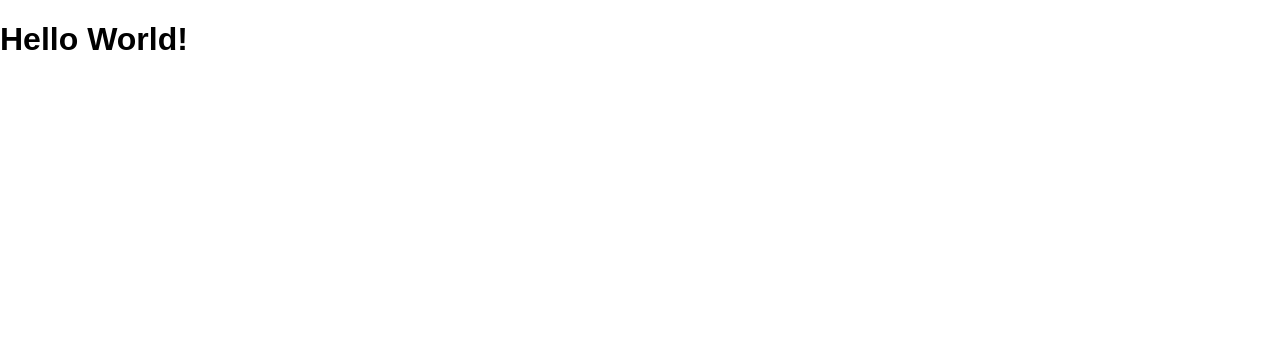
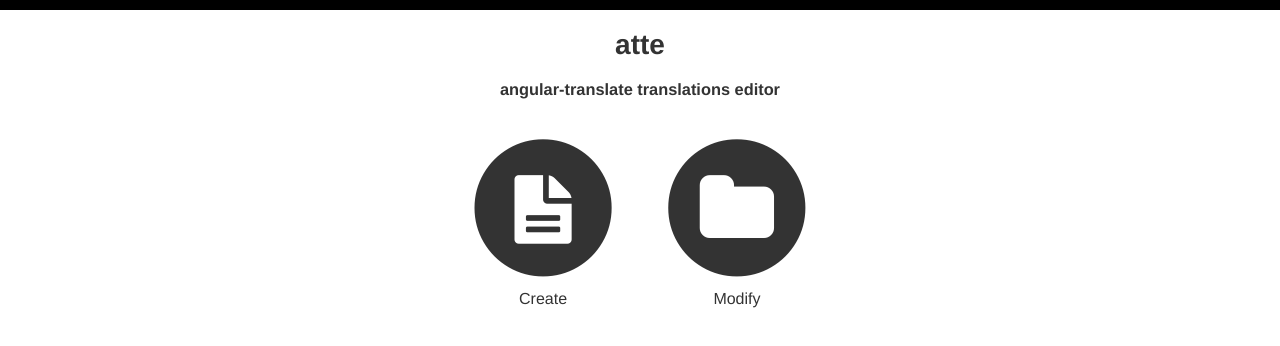
Before and after one commit to DWand/atte, a website: page app/index.htm in a window 1280 px wide. Drawn offline with Linux system fonts and the light colour scheme.

Commit message:
Main | Initial template

```diff
--- a/app/css/style.css
+++ b/app/css/style.css
@@ -0,0 +1,54 @@
+.pull-left {
+  float: left;
+}
+
+.pull-right {
+  float: right;
+}
+
+.clearfix:before,
+.clearfix:after {
+    content: "";
+    display:table;
+}
+.clearfix:after {
+    clear: both;
+}
+
+
+
+
+body {
+  font-family: "Helvetica Neue", Helvetica, Arial, sans-serif;
+  font-size: 14px;
+  color: #333;
+  background-color: #fff;
+}
+
+
+.top-menu {
+  padding: 5px;
+  background-color: #000;
+}
+
+
+
+#main-section header {
+  text-align: center;
+}
+
+#action-chooser {
+  text-align: center;
+}
+
+#main-section .choose-btn {
+  display: inline-block;
+  margin: 15px;
+  font-size: 16px;
+  text-align: center;
+  cursor: pointer;
+}
+
+#main-section .choose-btn .icon {
+  display: block;
+}
--- a/app/js/atte.js
+++ b/app/js/atte.js
@@ -14,7 +14,6 @@ app.config(['$translateProvider', function($translate) {
 app.config(['$routeProvider', function($routeProvider) {
   $routeProvider
     .when('/main', {
-      templateUrl: 'view/main.htm',
-      controller: 'MainCtrl' })
+      templateUrl: 'view/main.htm' })
     .otherwise({redirectTo: '/main'});
 }]);
--- a/app/l10n/en.json
+++ b/app/l10n/en.json
@@ -1,4 +1,9 @@
 {
 "title" : "atte",
-"header" : "angular-translate translations editor"
+"main" : {
+  "header" : "atte",
+  "subheader" : "angular-translate translations editor",
+  "create" : "Create",
+  "modify" : "Modify"
 }
+}
--- a/app/view/main.htm
+++ b/app/view/main.htm
@@ -1 +1,34 @@
-<h1>Hello World!</h1>
+<section id="main-section">
+
+  <section class="top-menu">
+
+  </section>
+
+  <section class="page">
+    <header>
+      <h1 translate>main.header</h1>
+      <h3 translate>main.subheader</h3>
+    </header>
+
+    <div id="action-chooser">
+
+      <div class="choose-btn">
+        <span class="fa-stack fa-5x icon">
+          <i class="fa fa-circle fa-stack-2x"></i>
+          <i class="fa fa-file-text fa-stack-1x fa-inverse"></i>
+        </span>
+        <span translate>main.create</span>
+      </div>
+
+      <div class="choose-btn">
+        <span class="fa-stack fa-5x icon">
+          <i class="fa fa-circle fa-stack-2x"></i>
+          <i class="fa fa-folder fa-stack-1x fa-inverse"></i>
+        </span>
+        <span translate>main.modify</span>
+      </div>
+
+    </div>
+  </section>
+
+</section>
```
